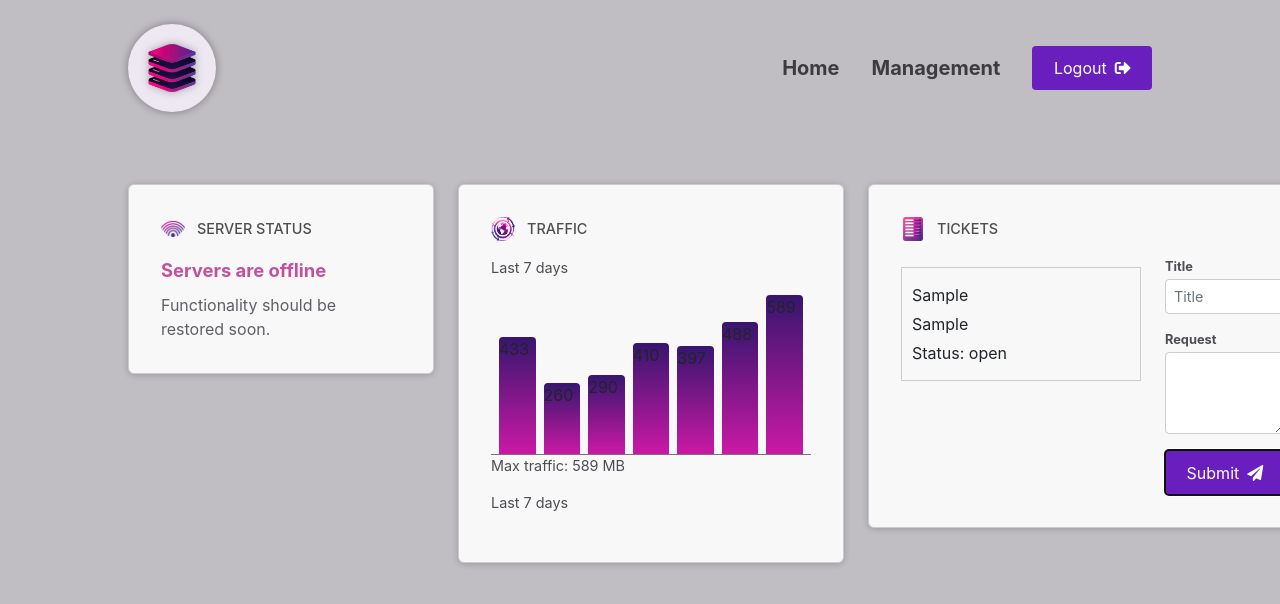
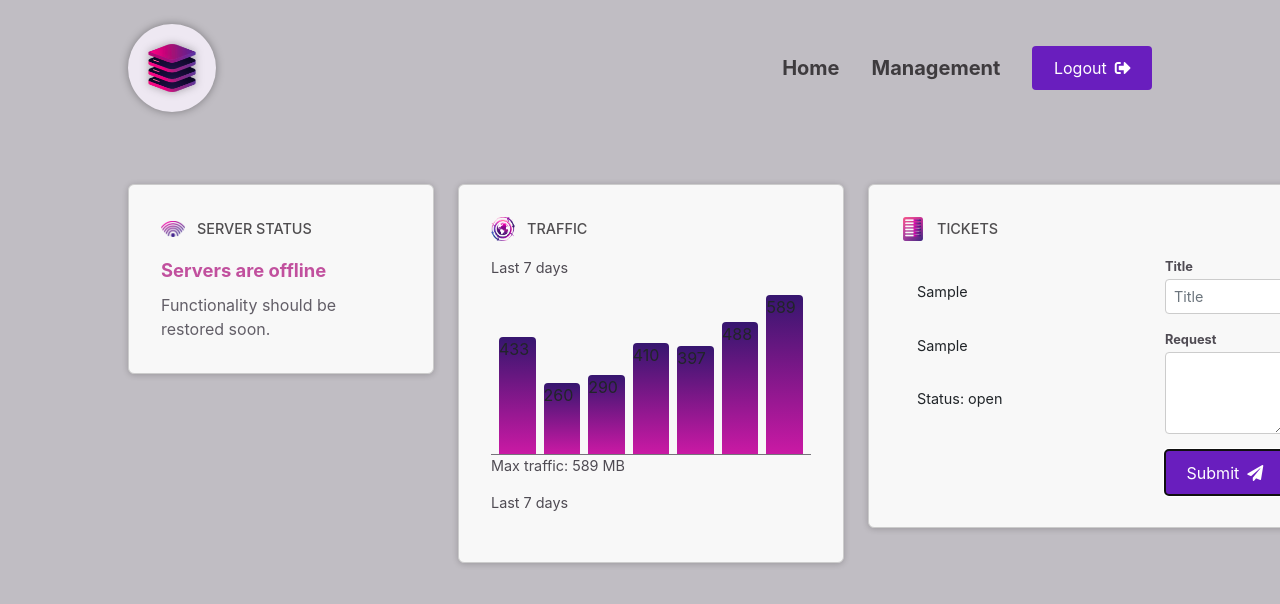
Before and after one commit to MinaNasser/Angular-The-Complete-Guide, an Angular app in the folder 06-cmp-deep-dive/: page / in a window 1280 px wide. Both pictures are taken after typing "Sample", "Sample" into the empty fields and a click on the button "Submit". Shown: the top 604 px of the page. Built offline with nearby package versions, Linux system fonts and the light colour scheme.

Commit message:
Ticket Css

```diff
--- a/06-cmp-deep-dive/src/app/dashboard/tickets/ticket/ticket.component.css
+++ b/06-cmp-deep-dive/src/app/dashboard/tickets/ticket/ticket.component.css
@@ -1,9 +1,73 @@
-.ticket {
-  border: 1px solid #ccc;
-  padding: 10px;
-  margin: 10px 0;
+article {
+  border-radius: 4px;
+  background-color: #59555f;
+  color: #ded8e6;
 }
 
-.ticket p {
-  margin: 5px 0;
+h3 {
+  padding: 0.5rem;
+  margin: 0;
+  font-size: 0.9rem;
+  display: flex;
+  gap: 0.5rem;
+  align-items: center;
 }
+
+h3 div {
+  width: 0.9rem;
+  height: 0.9rem;
+  border-radius: 50%;
+}
+
+.ticket-open {
+  background-color: #de62e9;
+}
+
+.ticket-closed {
+  background-color: #51c788;
+}
+
+.text {
+  text-align: left;
+}
+
+button {
+  flex: 1;
+  width: 100%;
+  font: inherit;
+  background: transparent;
+  border: none;
+  color: #ded8e6;
+  display: flex;
+  justify-content: space-between;
+  align-items: center;
+}
+
+button span:first-child {
+  margin-bottom: 0.1rem;
+}
+
+button span:last-child {
+  width: 1rem;
+}
+
+p {
+  margin: 0;
+  padding: 1rem;
+  font-size: 0.9rem;
+}
+
+p:has(button) {
+  padding-top: 0;
+}
+
+p button {
+  padding: 0;
+  width: auto;
+  display: inline;
+  font-size: 0.75rem;
+}
+
+p button:hover {
+  color: #ec9fea;
+}
```
